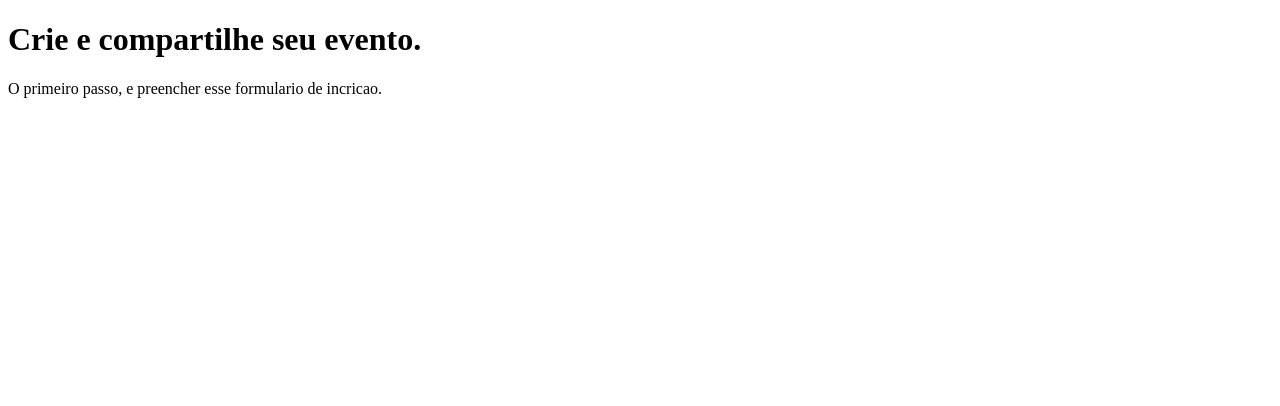
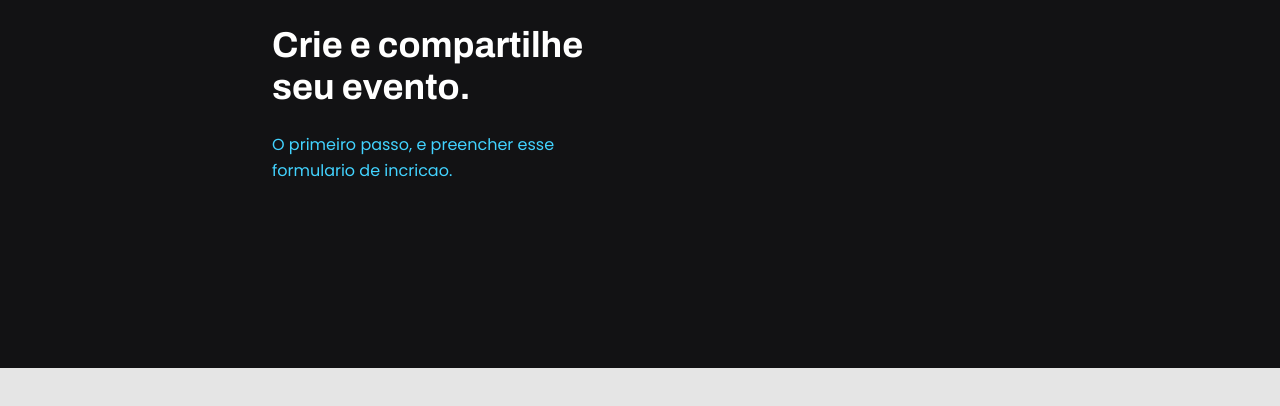
Before and after one commit to vinisancosta/projeto3, a plain HTML site: page index.html in a window 1280 px wide. Drawn offline with Linux system fonts and the light colour scheme.

Commit message:
edicao do header

```diff
--- a/index.html
+++ b/index.html
@@ -6,14 +6,28 @@
 
     <link rel="stylesheet" href="style.css">
 
+    <link rel="preconnect" href="https://fonts.googleapis.com">
+    <link rel="preconnect" href="https://fonts.gstatic.com" crossorigin>
+    <link href="https://fonts.googleapis.com/css2?family=Archivo:ital,wght@0,100..900;1,100..900&display=swap" rel="stylesheet">
+
+    <link rel="preconnect" href="https://fonts.googleapis.com">
+    <link rel="preconnect" href="https://fonts.gstatic.com" crossorigin>
+    <link href="https://fonts.googleapis.com/css2?family=Poppins:ital,wght@0,100;0,200;0,300;0,400;0,500;0,600;0,700;0,800;0,900;1,100;1,200;1,300;1,400;1,500;1,600;1,700;1,800;1,900&display=swap" rel="stylesheet">
+
+
     <title>Crie seu evento</title>
 
 </head>
+
 <body>
     <header>
-        <h1>Crie e compartilhe seu evento.</h1>
-        <p>O primeiro passo, e preencher esse formulario de incricao.</p>
+        <div id="cabecalho">
+            <h1>Crie e compartilhe seu evento.</h1>
+            <p>O primeiro passo, e preencher esse formulario de incricao.</p>
+        </div>
+
     </header>
+
     <main></main>
 
 </body>
--- a/style.css
+++ b/style.css
@@ -0,0 +1,38 @@
+body {
+    font-family: 'Poppins', sans-serif;
+    background: #e5e5e5;
+}
+
+body::before {
+    content: '';
+    width: 100%;
+    height: 368px;
+    background: #121214;
+    position: absolute;
+    top: 0;
+    left: 0;
+    z-index: -1;
+}
+
+header {
+    width: 736px;
+    margin: 0 auto;
+}
+
+header h1 {
+    font-family: 'Archivo', sans-serif;
+    font-weight: bold;
+    font-size: 36px;
+    line-height: 42px;
+    color: white;
+}
+
+header p {
+    font-size: 16px;
+    line-height: 26px;
+    color: #42D3FF;
+}
+
+#cabecalho {
+    max-width: 319px;
+}
```
